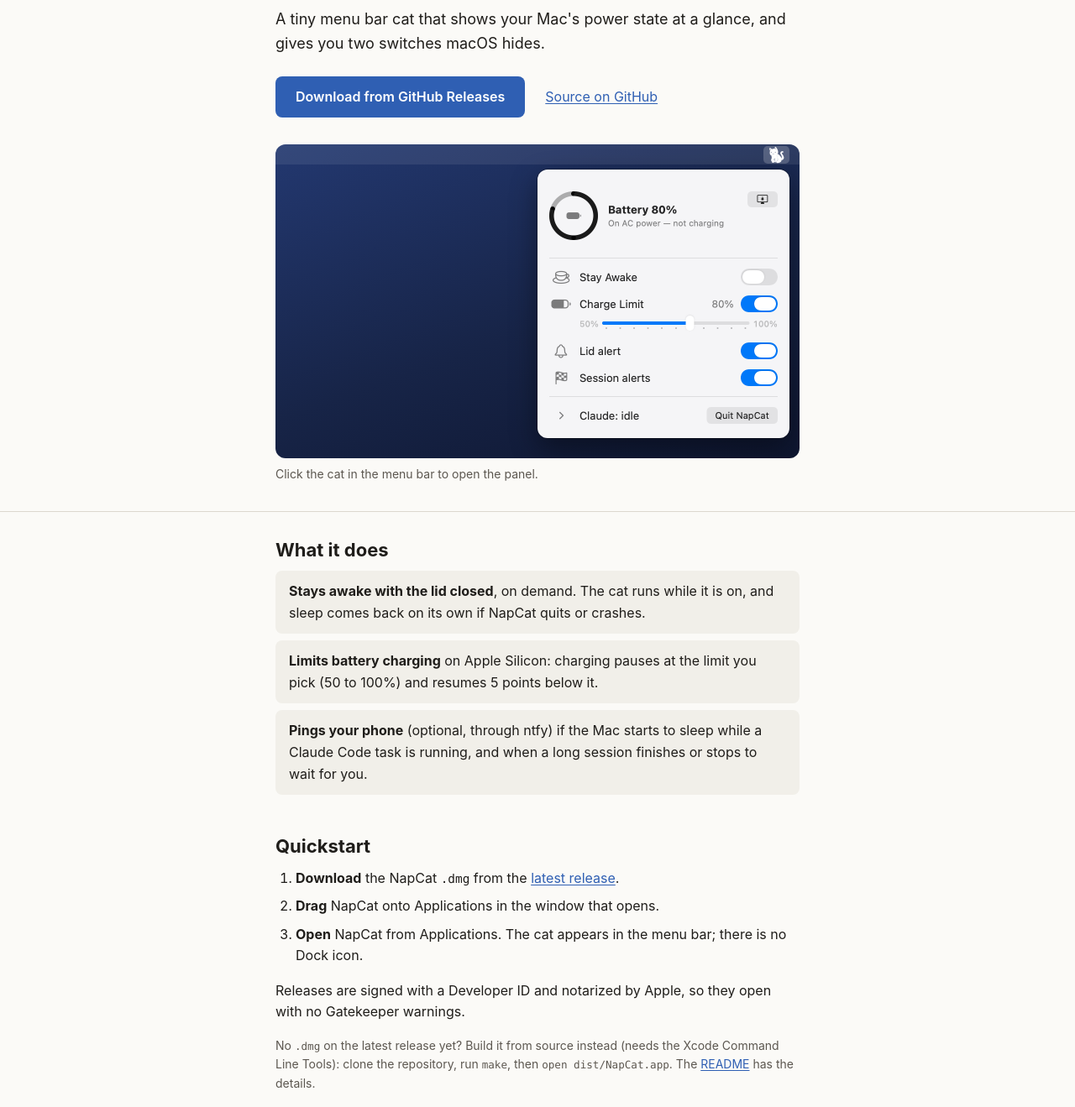
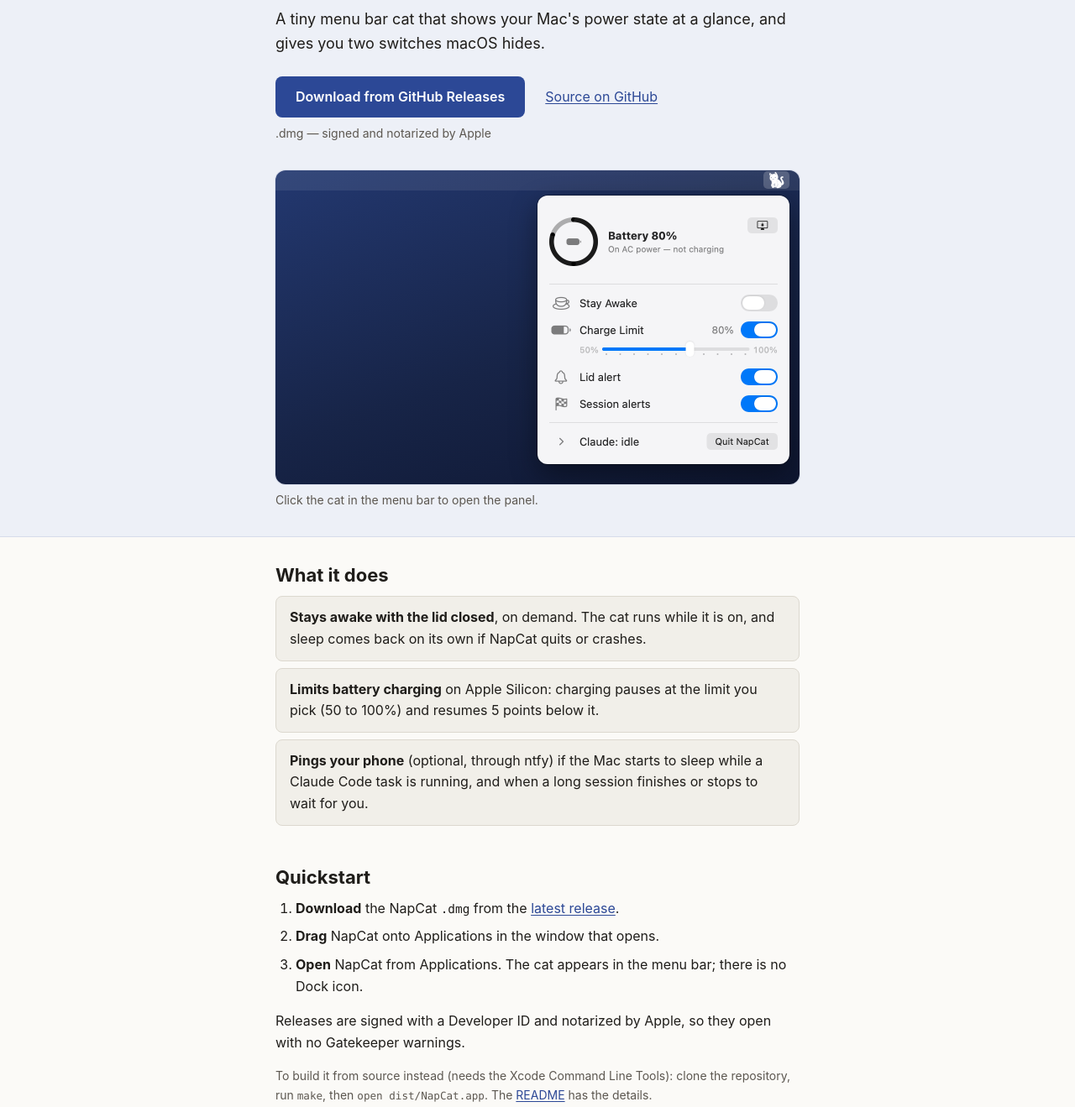
Before and after one commit to MuratAlkan06/NapCat, a plain HTML site: page docs/index.html in a window 1280 px wide. Shown: the part 139-1458 px from the top of the page at 84% size. Drawn offline with Linux system fonts and the light colour scheme.

Commit message:
feat(site): brand palette and download caption
The accent and the hero surface now come from the Night Groom icon's
navy (hue 224): a navy-blue accent (8.1:1 on the page), a pale navy
wash for the hero in light mode, and the icon's own deepest navy in
dark mode. In dark mode a hairline keeps the icon tile's edge against
that navy, and the feature tiles get a visible border.

The download button carries a caption, ".dmg — signed and notarized by
Apple". The stale "No .dmg on the latest release yet?" hedge is gone;
building from source stays as its own quiet line in the Quickstart.

```diff
--- a/docs/index.html
+++ b/docs/index.html
@@ -24,10 +24,13 @@
         <h1>NapCat</h1>
       </div>
       <p class="lede">A tiny menu bar cat that shows your Mac's power state at a glance, and gives you two switches macOS hides.</p>
-      <p class="actions">
-        <a class="button" href="https://github.com/MuratAlkan06/NapCat/releases/latest">Download from GitHub Releases</a>
+      <div class="actions">
+        <div class="download">
+          <a class="button" href="https://github.com/MuratAlkan06/NapCat/releases/latest">Download from GitHub Releases</a>
+          <p class="download-note">.dmg — signed and notarized by Apple</p>
+        </div>
         <a class="text-link" href="https://github.com/MuratAlkan06/NapCat">Source on GitHub</a>
-      </p>
+      </div>
 
       <figure class="showcase">
         <div class="desktop">
@@ -64,7 +67,7 @@
         <li><strong>Open</strong> NapCat from Applications. The cat appears in the menu bar; there is no Dock icon.</li>
       </ol>
       <p>Releases are signed with a Developer ID and notarized by Apple, so they open with no Gatekeeper warnings.</p>
-      <p class="note">No <code>.dmg</code> on the latest release yet? Build it from source instead (needs the Xcode Command Line Tools): clone the repository, run <code>make</code>, then <code>open dist/NapCat.app</code>. The <a href="https://github.com/MuratAlkan06/NapCat#install">README</a> has the details.</p>
+      <p class="note">To build it from source instead (needs the Xcode Command Line Tools): clone the repository, run <code>make</code>, then <code>open dist/NapCat.app</code>. The <a href="https://github.com/MuratAlkan06/NapCat#install">README</a> has the details.</p>
     </section>
 
     <section aria-labelledby="setup-title">
--- a/docs/style.css
+++ b/docs/style.css
@@ -10,10 +10,15 @@
   --color-text: #1f1d1a;
   --color-text-muted: #5c5750;
   --color-border: #dcd8cf;
-  --color-accent: #2f5fb3;
-  --color-accent-hover: #244c91;
+  /* Accent: the icon navy's hue (224°) lifted to a link-weight blue
+     (8.1:1 on the page, 8.5:1 under white text). */
+  --color-accent: #2c4896;
+  --color-accent-hover: #243b7b;
   --color-on-accent: #ffffff;
-  --color-focus: #2f5fb3;
+  --color-focus: #2c4896;
+  /* Hero surface: a pale wash of the same navy. */
+  --color-hero: #edf0f7;
+  --color-hero-edge: #d7dcea;
 
   /* Night Groom: the app icon's navy, its contact-shadow tone, and a lighter
      step of the same hue (224°) for the showcase wallpaper. */
@@ -55,10 +60,13 @@
     --color-text: #ece9e3;
     --color-text-muted: #aaa49a;
     --color-border: #3a3631;
-    --color-accent: #7ea6ec;
-    --color-accent-hover: #a2c0f3;
-    --color-on-accent: #10213f;
-    --color-focus: #a2c0f3;
+    --color-accent: #93aaec;
+    --color-accent-hover: #afc1f4;
+    --color-on-accent: var(--color-night-deep);
+    --color-focus: #afc1f4;
+    /* The icon's own deepest navy: one step below the icon tile. */
+    --color-hero: var(--color-night-deep);
+    --color-hero-edge: #232e4e;
     --color-panel-edge: rgb(255 255 255 / 0.16);
   }
 }
@@ -121,7 +129,8 @@ a:focus-visible {
 
 .hero {
   padding: var(--space-7) 0 var(--space-6);
-  border-bottom: 1px solid var(--color-border);
+  background: var(--color-hero);
+  border-bottom: 1px solid var(--color-hero-edge);
 }
 
 .eyebrow {
@@ -144,6 +153,14 @@ a:focus-visible {
   height: auto;
 }
 
+/* Dark mode: the icon's navy tile sits one step above the hero's deeper
+   navy, so a hairline that follows the squircle keeps its edge. */
+@media (prefers-color-scheme: dark) {
+  .app-icon {
+    filter: drop-shadow(0 0 1px rgb(255 255 255 / 0.45));
+  }
+}
+
 h1 {
   margin: 0;
   font-size: var(--text-hero);
@@ -159,9 +176,19 @@ h1 {
 .actions {
   display: flex;
   flex-wrap: wrap;
-  align-items: center;
+  align-items: flex-start;
   gap: var(--space-3) var(--space-5);
-  margin: 0;
+}
+
+/* Matches the button's top padding, so the link sits on the button's line. */
+.actions .text-link {
+  padding-top: var(--space-3);
+}
+
+.download-note {
+  margin: var(--space-2) 0 0;
+  color: var(--color-text-muted);
+  font-size: var(--text-sm);
 }
 
 .button {
@@ -194,6 +221,7 @@ h1 {
   overflow: hidden;
   border-radius: var(--radius-lg);
   background: linear-gradient(160deg, var(--color-night-high), var(--color-night) 55%, var(--color-night-deep));
+  box-shadow: 0 0 0 1px var(--color-hero-edge);
 }
 
 /* The menu bar is dark over the night wallpaper in both page themes, so the
@@ -302,6 +330,7 @@ li + li {
 .features li {
   padding: var(--space-3) var(--space-4);
   background: var(--color-surface);
+  border: 1px solid var(--color-border);
   border-radius: var(--radius);
 }
 
```
